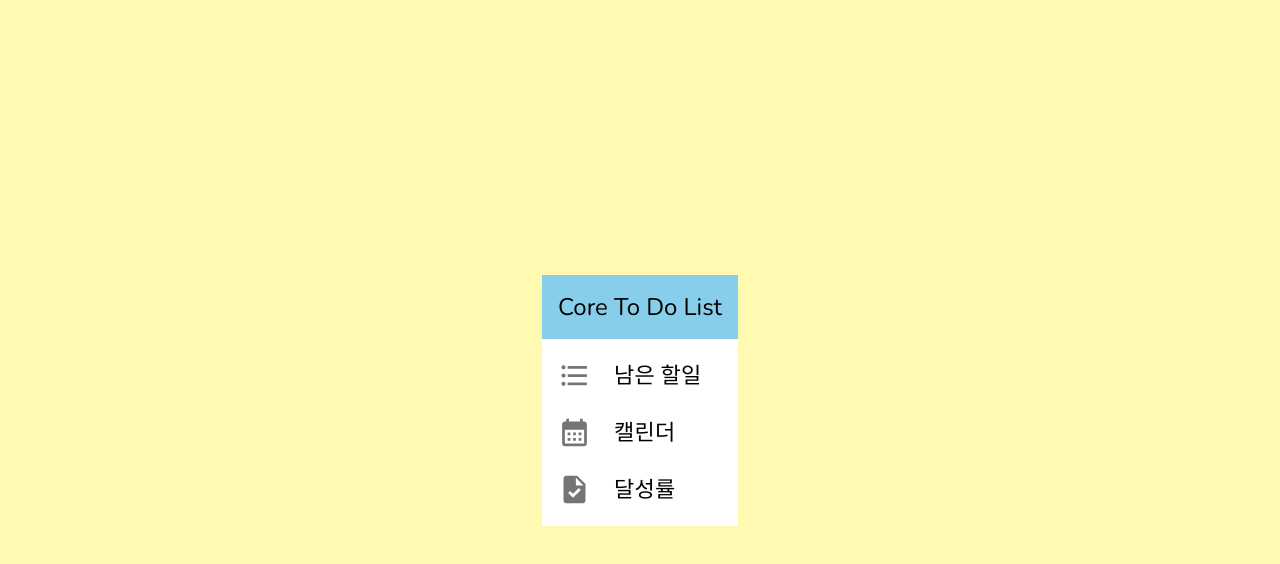
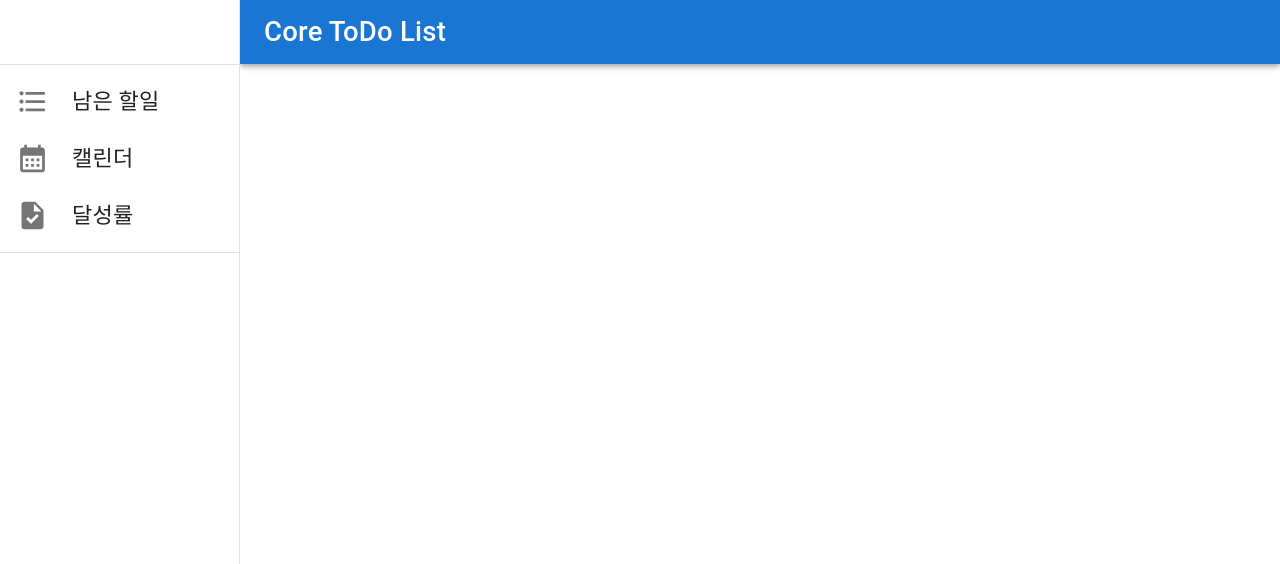
Before and after one commit to Jadest03/TodoProject, a React (Create React App) app: page / in a window 1280 px wide. Shown: the top 564 px of the page. Built offline with nearby package versions, Linux system fonts and the light colour scheme.

Commit message:
사이드 바를 반응형으로 수정

```diff
--- /dev/null
+++ b/src/Drawer.js
@@ -0,0 +1,109 @@
+import * as React from 'react';
+import PropTypes from 'prop-types';
+import AppBar from '@mui/material/AppBar';
+import Box from '@mui/material/Box';
+import CssBaseline from '@mui/material/CssBaseline';
+import Divider from '@mui/material/Divider';
+import Drawer from '@mui/material/Drawer';
+import IconButton from '@mui/material/IconButton';
+import InboxIcon from '@mui/icons-material/MoveToInbox';
+import List from '@mui/material/List';
+import ListItem from '@mui/material/ListItem';
+import ListItemButton from '@mui/material/ListItemButton';
+import ListItemIcon from '@mui/material/ListItemIcon';
+import ListItemText from '@mui/material/ListItemText';
+import MailIcon from '@mui/icons-material/Mail';
+import MenuIcon from '@mui/icons-material/Menu';
+import Toolbar from '@mui/material/Toolbar';
+import Typography from '@mui/material/Typography';
+import Navmenu from './Navmenu';
+const drawerWidth = 240;
+
+function ResponsiveDrawer(props) {
+	const { window } = props;
+	const [mobileOpen, setMobileOpen] = React.useState(false);
+
+	const handleDrawerToggle = () => {
+		setMobileOpen(!mobileOpen);
+	};
+
+	const drawer = (
+		<div>
+			<Toolbar />
+			<Divider />
+			<Navmenu />
+			<Divider />
+		</div>
+	);
+
+	const container =
+		window !== undefined ? () => window().document.body : undefined;
+
+	return (
+		<Box sx={{ display: 'flex' }}>
+			<CssBaseline />
+			<AppBar
+				position='fixed'
+				sx={{
+					width: { sm: `calc(100% - ${drawerWidth}px)` },
+					ml: { sm: `${drawerWidth}px` },
+				}}
+			>
+				<Toolbar>
+					<IconButton
+						color='inherit'
+						aria-label='open drawer'
+						edge='start'
+						onClick={handleDrawerToggle}
+						sx={{ mr: 2, display: { sm: 'none' } }}
+					>
+						<MenuIcon />
+					</IconButton>
+					<Typography variant='h6' noWrap component='div'>
+						Core ToDo List
+					</Typography>
+				</Toolbar>
+			</AppBar>
+			<Box
+				component='nav'
+				sx={{ width: { sm: drawerWidth }, flexShrink: { sm: 0 } }}
+				aria-label='mailbox folders'
+			>
+				{/* The implementation can be swapped with js to avoid SEO duplication of links. */}
+				<Drawer
+					container={container}
+					variant='temporary'
+					open={mobileOpen}
+					onClose={handleDrawerToggle}
+					ModalProps={{
+						keepMounted: true, // Better open performance on mobile.
+					}}
+					sx={{
+						display: { xs: 'block', sm: 'none' },
+						'& .MuiDrawer-paper': {
+							boxSizing: 'border-box',
+							width: drawerWidth,
+						},
+					}}
+				>
+					{drawer}
+				</Drawer>
+				<Drawer
+					variant='permanent'
+					sx={{
+						display: { xs: 'none', sm: 'block' },
+						'& .MuiDrawer-paper': {
+							boxSizing: 'border-box',
+							width: drawerWidth,
+						},
+					}}
+					open
+				>
+					{drawer}
+				</Drawer>
+			</Box>
+		</Box>
+	);
+}
+
+export default ResponsiveDrawer;
--- a/src/Layout.js
+++ b/src/Layout.js
@@ -1,19 +1,11 @@
 import { Outlet } from 'react-router-dom';
-import Sidebar from './Sidebar';
+
+import ResponsiveDrawer from './Drawer';
 const Layout = () => {
 	return (
 		<div>
-			<header
-				style={{
-					background: 'skyblue',
-					padding: 16,
-					fontSize: 24,
-				}}
-			>
-				Core To Do List
-			</header>
 			<main style={{ display: 'flex', flexDirection: 'row' }}>
-				<Sidebar />
+				<ResponsiveDrawer />
 				<Outlet />
 			</main>
 		</div>
--- /dev/null
+++ b/src/Navmenu.js
@@ -0,0 +1,58 @@
+import React from 'react';
+import { useNavigate } from 'react-router-dom';
+import List from '@mui/material/List';
+import ListItem from '@mui/material/ListItem';
+import ListItemButton from '@mui/material/ListItemButton';
+import ListItemIcon from '@mui/material/ListItemIcon';
+import ListItemText from '@mui/material/ListItemText';
+import CalendarMonthIcon from '@mui/icons-material/CalendarMonth';
+import FormatListBulletedIcon from '@mui/icons-material/FormatListBulleted';
+import TaskIcon from '@mui/icons-material/Task';
+
+const Sidebar = () => {
+	const navigate = useNavigate();
+	return (
+		<nav aria-label='sidemenu'>
+			<List>
+				<ListItem disablePadding>
+					<ListItemButton
+						onClick={() => {
+							navigate('/todo');
+						}}
+					>
+						<ListItemIcon>
+							<FormatListBulletedIcon />
+						</ListItemIcon>
+						<ListItemText primary='남은 할일' />
+					</ListItemButton>
+				</ListItem>
+				<ListItem disablePadding>
+					<ListItemButton
+						onClick={() => {
+							navigate('/calendar');
+						}}
+					>
+						<ListItemIcon>
+							<CalendarMonthIcon />
+						</ListItemIcon>
+						<ListItemText primary='캘린더' />
+					</ListItemButton>
+				</ListItem>
+				<ListItem disablePadding>
+					<ListItemButton
+						onClick={() => {
+							navigate('/achievement');
+						}}
+					>
+						<ListItemIcon>
+							<TaskIcon />
+						</ListItemIcon>
+						<ListItemText primary='달성률' />
+					</ListItemButton>
+				</ListItem>
+			</List>
+		</nav>
+	);
+};
+
+export default Sidebar;
--- a/src/Sidebar.js
+++ /dev/null
@@ -1,68 +0,0 @@
-import React from 'react';
-import { useNavigate } from 'react-router-dom';
-import Box from '@mui/material/Box';
-import List from '@mui/material/List';
-import ListItem from '@mui/material/ListItem';
-import ListItemButton from '@mui/material/ListItemButton';
-import ListItemIcon from '@mui/material/ListItemIcon';
-import ListItemText from '@mui/material/ListItemText';
-import CalendarMonthIcon from '@mui/icons-material/CalendarMonth';
-import FormatListBulletedIcon from '@mui/icons-material/FormatListBulleted';
-import TaskIcon from '@mui/icons-material/Task';
-
-const Sidebar = () => {
-	const navigate = useNavigate();
-	return (
-		<Box
-			sx={{
-				width: '100%',
-				maxWidth: 360,
-				bgcolor: 'background.paper',
-				height: '100%',
-			}}
-		>
-			<nav aria-label='sidemenu'>
-				<List>
-					<ListItem disablePadding>
-						<ListItemButton
-							onClick={() => {
-								navigate('/todo');
-							}}
-						>
-							<ListItemIcon>
-								<FormatListBulletedIcon />
-							</ListItemIcon>
-							<ListItemText primary='남은 할일' />
-						</ListItemButton>
-					</ListItem>
-					<ListItem disablePadding>
-						<ListItemButton
-							onClick={() => {
-								navigate('/calendar');
-							}}
-						>
-							<ListItemIcon>
-								<CalendarMonthIcon />
-							</ListItemIcon>
-							<ListItemText primary='캘린더' />
-						</ListItemButton>
-					</ListItem>
-					<ListItem disablePadding>
-						<ListItemButton
-							onClick={() => {
-								navigate('/achievement');
-							}}
-						>
-							<ListItemIcon>
-								<TaskIcon />
-							</ListItemIcon>
-							<ListItemText primary='달성률' />
-						</ListItemButton>
-					</ListItem>
-				</List>
-			</nav>
-		</Box>
-	);
-};
-
-export default Sidebar;
```
